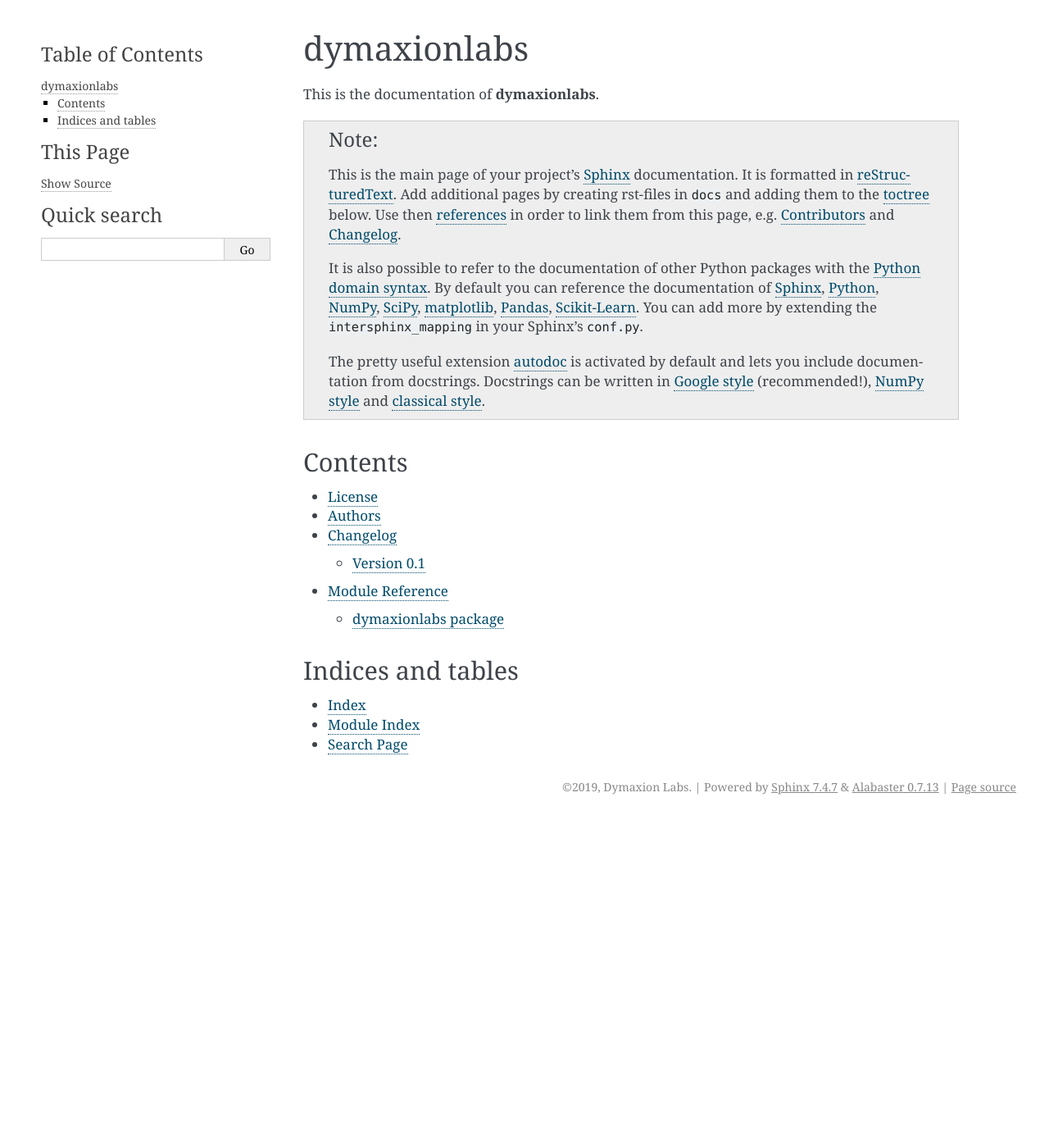
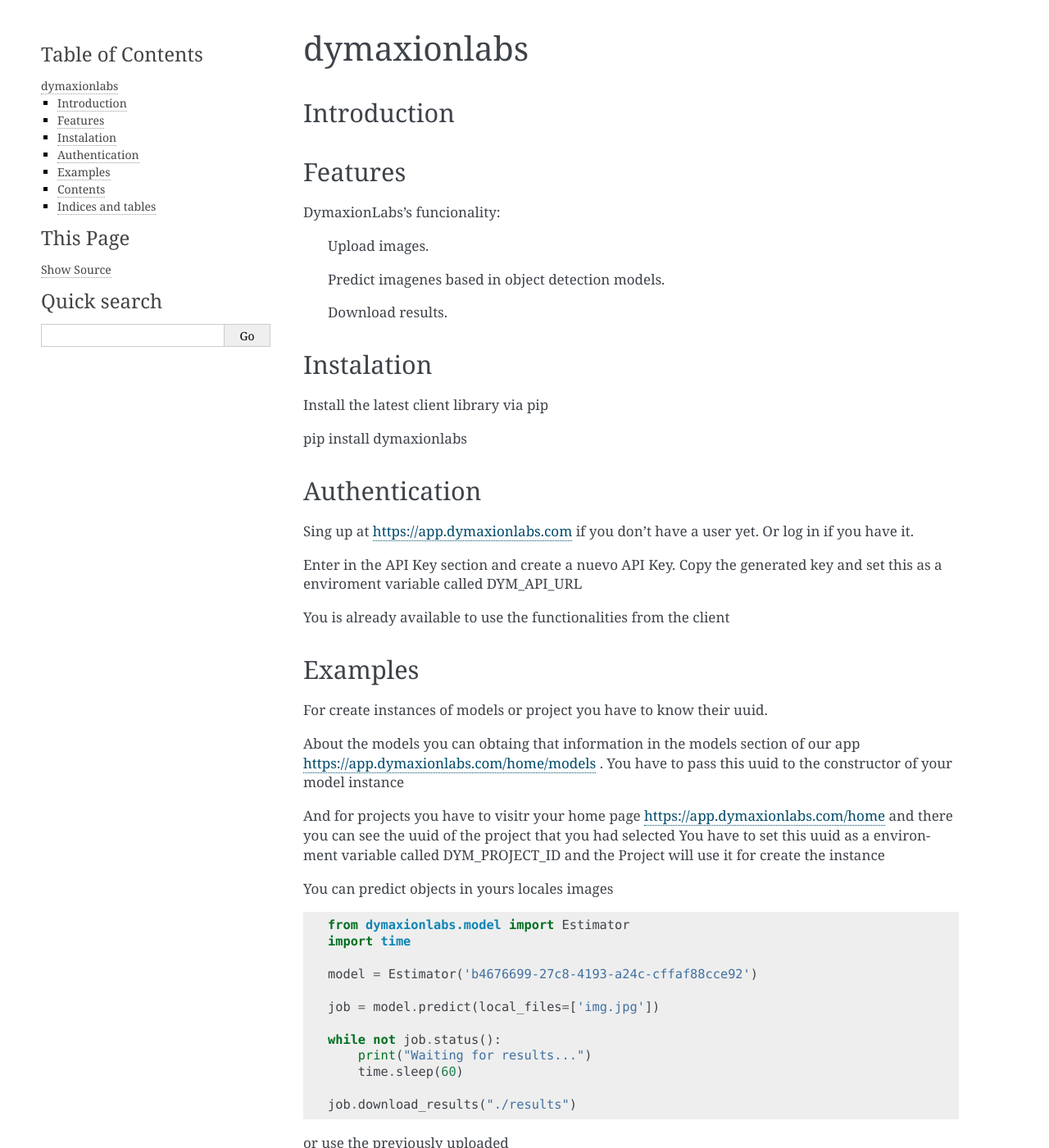
Before and after one commit to dymaxionlabs/python-sdk, a Sphinx documentation site: the page built from docs/index.rst, in a window 1280 px wide and 1400 px high. Shown: the whole window at 82% size. Built offline with Sphinx 7.4.7, drawn with Linux system fonts in a browser that asks for light colours; some of the changed text lies outside the part shown.

Commit message:
initial index page

```diff
--- a/docs/index.rst
+++ b/docs/index.rst
@@ -2,25 +2,91 @@
 dymaxionlabs
 ============
 
-This is the documentation of **dymaxionlabs**.
+Introduction
+============
 
-.. note::
 
-    This is the main page of your project's `Sphinx`_ documentation.
-    It is formatted in `reStructuredText`_. Add additional pages
-    by creating rst-files in ``docs`` and adding them to the `toctree`_ below.
-    Use then `references`_ in order to link them from this page, e.g.
-    :ref:`authors` and :ref:`changes`.
 
-    It is also possible to refer to the documentation of other Python packages
-    with the `Python domain syntax`_. By default you can reference the
-    documentation of `Sphinx`_, `Python`_, `NumPy`_, `SciPy`_, `matplotlib`_,
-    `Pandas`_, `Scikit-Learn`_. You can add more by extending the
-    ``intersphinx_mapping`` in your Sphinx's ``conf.py``.
+Features
+========
+DymaxionLabs's funcionality:
 
-    The pretty useful extension `autodoc`_ is activated by default and lets
-    you include documentation from docstrings. Docstrings can be written in
-    `Google style`_ (recommended!), `NumPy style`_ and `classical style`_.
+   Upload images.
+
+   Predict imagenes based in object detection models.
+
+   Download results.
+
+
+Instalation
+===========
+
+Install the latest client library via pip
+
+pip install dymaxionlabs
+
+
+Authentication
+==============
+
+Sing up at `<https://app.dymaxionlabs.com>`_  if you don't have a user yet. Or log in if you have it.
+
+Enter in the API Key section and create a nuevo API Key. Copy the generated key and set this as a enviroment variable called DYM_API_URL
+
+You is already available to use the functionalities from the client
+
+Examples
+========
+
+For create instances of models or project you have to know their uuid.
+
+About the models you can obtaing that information in the models section
+of our app https://app.dymaxionlabs.com/home/models .
+You have to pass this uuid to the constructor of your model instance
+
+And for projects you have to visitr your home page https://app.dymaxionlabs.com/home
+and there you can see the uuid of the project that you had selected
+You have to set this uuid as a environment variable called DYM_PROJECT_ID
+and the Project will use it for create the instance
+
+
+You can predict objects in yours locales images
+
+.. code-block:: python
+
+    from dymaxionlabs.model import Estimator
+    import time
+
+    model = Estimator('b4676699-27c8-4193-a24c-cffaf88cce92')
+
+    job = model.predict(local_files=['img.jpg'])
+
+    while not job.status():
+        print("Waiting for results...")
+        time.sleep(60)
+
+    job.download_results("./results")
+
+or use the previously uploaded
+
+
+.. code-block:: python
+
+    from dymaxionlabs.model import Project
+    import time
+
+    project = Project()
+    files = project.files()
+
+    model = Estimator('b4676699-27c8-4193-a24c-cffaf88cce92')
+
+    job = model.predict(preload_files=[files[0].name])
+
+    while not job.status():
+        print("Waiting for seconds results...")
+        time.sleep(60)
+
+    job.download_results("./results")
 
 
 Contents
```
